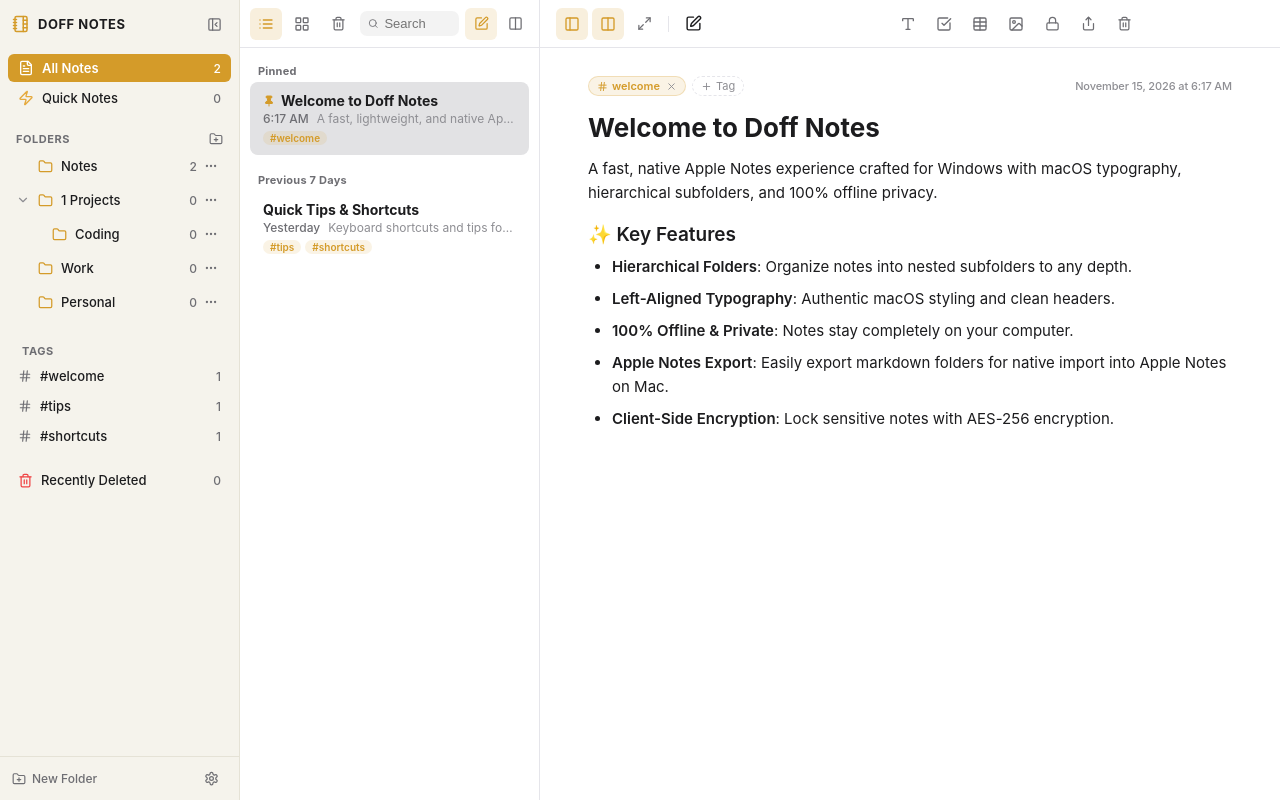
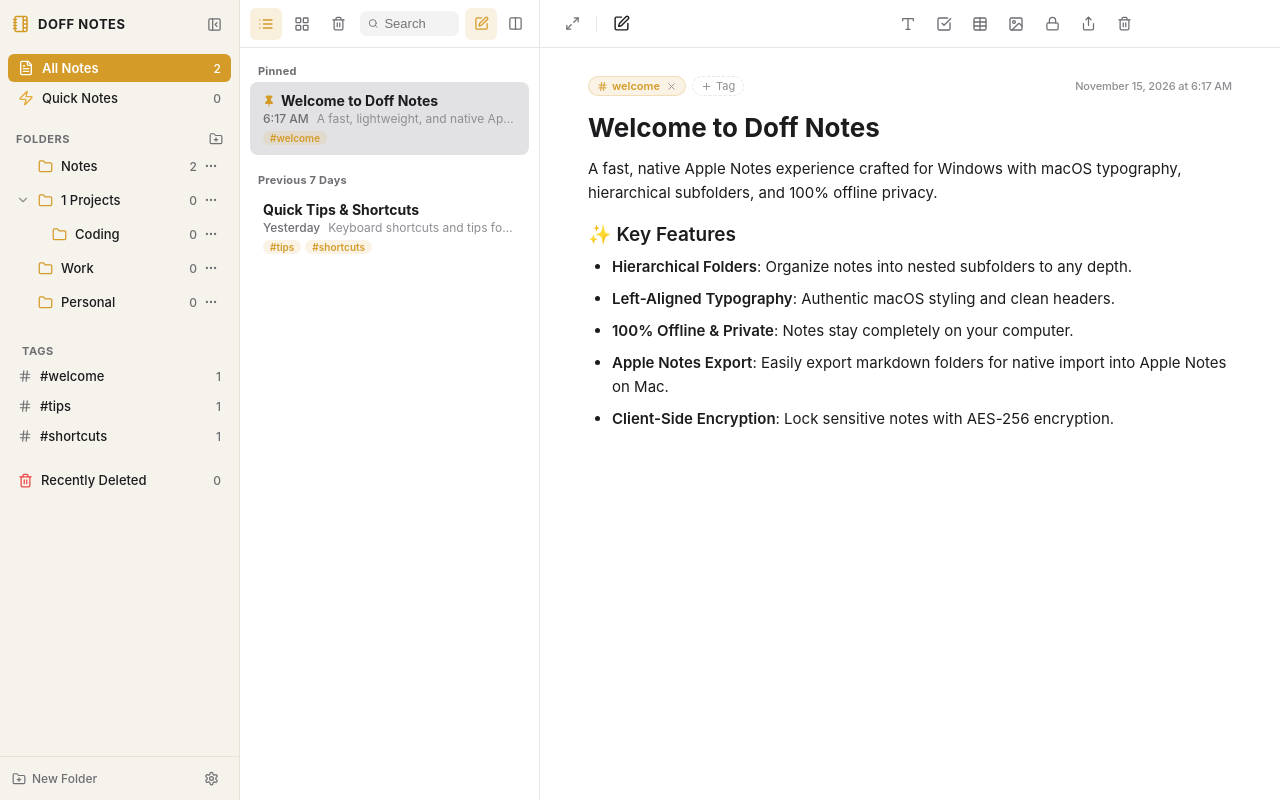
Before and after one commit to SkyTripathy/doff-notes, a React (Vite) app: page / in a window 1280 px wide. Built offline with nearby package versions, Linux system fonts and the light colour scheme.

Commit message:
Remove redundant sidebar collapse buttons from editor toolbar

```diff
--- a/src/components/Editor/EditorToolbar.tsx
+++ b/src/components/Editor/EditorToolbar.tsx
@@ -13,7 +13,6 @@ import {
   Table as TableIcon,
   CheckSquare,
   Image as ImageIcon,
-  PanelLeft,
   Columns2,
   Maximize2,
   Minimize2,
@@ -46,10 +45,8 @@ export const EditorToolbar: React.FC<EditorToolbarProps> = ({
     restoreNote,
     permanentlyDeleteNote,
     unlockedNotes,
-    isSidebarOpen,
     isNotesListOpen,
     isFocusMode,
-    toggleSidebar,
     toggleNotesList,
     toggleFocusMode,
   } = useNotes();
@@ -88,25 +85,19 @@ export const EditorToolbar: React.FC<EditorToolbarProps> = ({
 
   return (
     <div className="editor-toolbar titlebar-drag">
-      {/* Left side: Apple Notes View Toggles & New Note */}
+      {/* Left side: View Mode & New Note */}
       <div style={{ display: 'flex', alignItems: 'center', gap: '4px' }} className="no-drag">
-        {/* Toggle Folder Sidebar */}
-        <button
-          className={`icon-btn ${isSidebarOpen && !isFocusMode ? 'active' : ''}`}
-          onClick={toggleSidebar}
-          title="Toggle Folder Sidebar (Ctrl+\)"
-        >
-          <PanelLeft size={16} />
-        </button>
-
-        {/* Toggle Notes List */}
-        <button
-          className={`icon-btn ${isNotesListOpen && !isFocusMode ? 'active' : ''}`}
-          onClick={toggleNotesList}
-          title="Toggle Notes List (Ctrl+Shift+L)"
-        >
-          <Columns2 size={16} />
-        </button>
+        {/* Restore Notes List if collapsed */}
+        {!isNotesListOpen && !isFocusMode && (
+          <button
+            className="icon-btn"
+            onClick={toggleNotesList}
+            title="Show Notes List (Ctrl+Shift+L)"
+            style={{ color: 'var(--accent)' }}
+          >
+            <Columns2 size={16} />
+          </button>
+        )}
 
         {/* Focus Mode (Collapse Both Sidebars for 100% writing focus) */}
         <button
```
